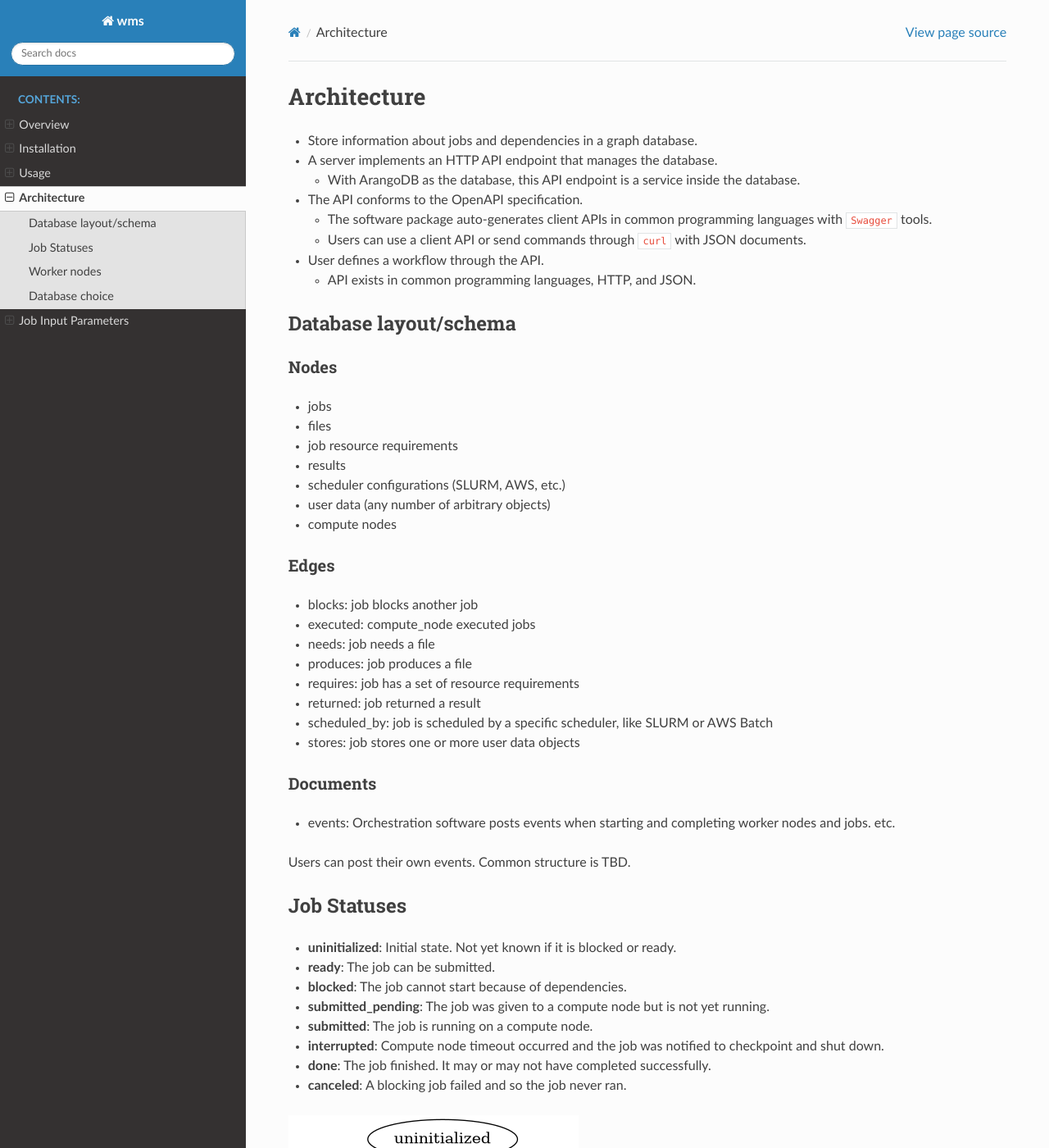
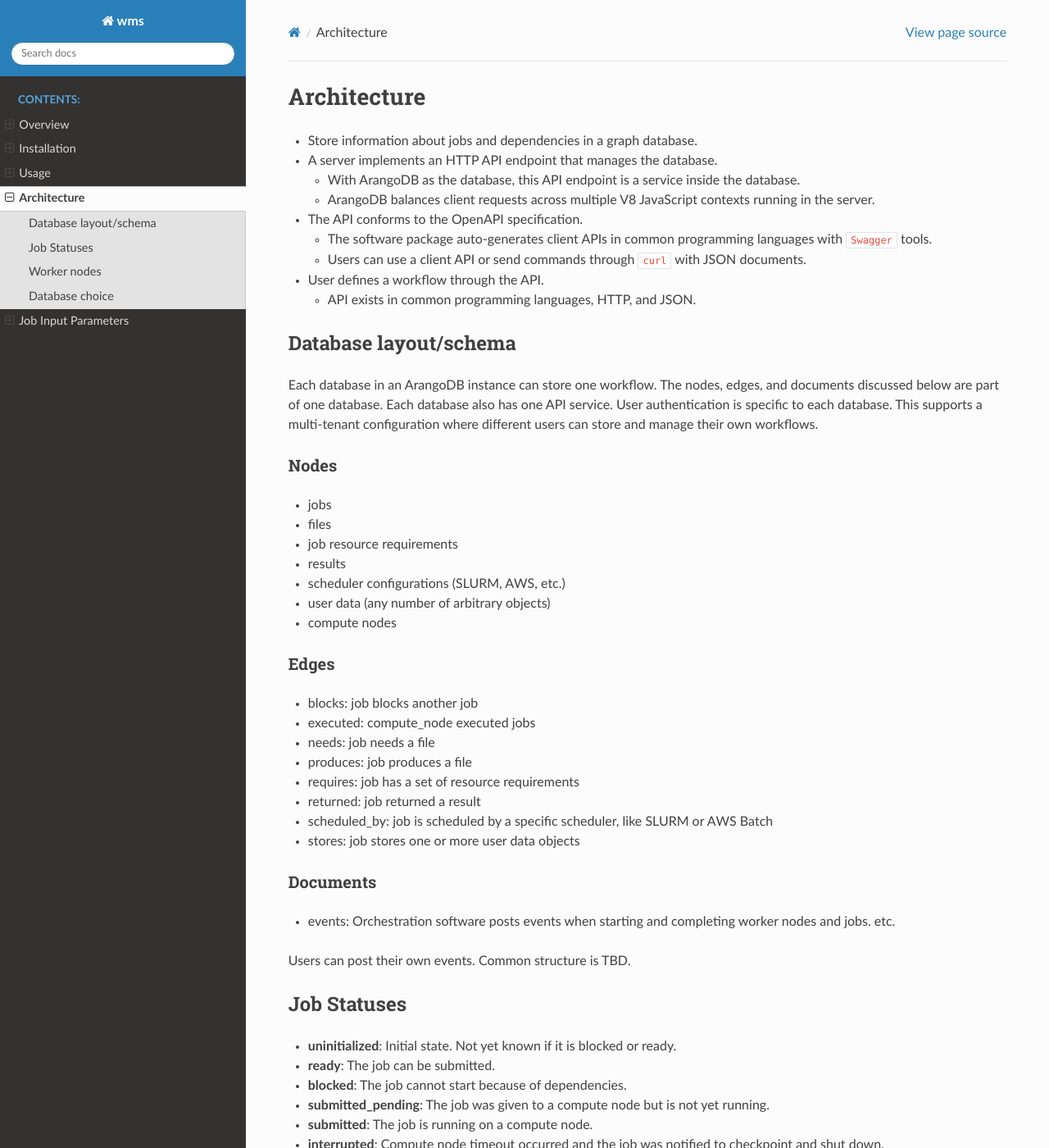
Before and after one commit to NREL/torc, a Sphinx documentation site: the page built from docs/architecture.rst, in a window 1280 px wide and 1400 px high. Shown: the whole window at 82% size. Built offline with Sphinx 7.4.7 and the Read the Docs theme 2.0.0, drawn with Linux system fonts in a browser that asks for light colours; some of the changed text lies outside the part shown.

Commit message:
Update docs

```diff
--- a/docs/architecture.rst
+++ b/docs/architecture.rst
@@ -6,6 +6,7 @@
 - A server implements an HTTP API endpoint that manages the database.
 
   - With ArangoDB as the database, this API endpoint is a service inside the database.
+  - ArangoDB balances client requests across multiple V8 JavaScript contexts running in the server.
 
 - The API conforms to the OpenAPI specification.
 
@@ -19,6 +20,11 @@
 
 Database layout/schema
 ======================
+
+Each database in an ArangoDB instance can store one workflow. The nodes, edges, and documents
+discussed below are part of one database. Each database also has one API service. User
+authentication is specific to each database. This supports a multi-tenant configuration where
+different users can store and manage their own workflows.
 
 Nodes
 -----
@@ -58,15 +64,19 @@
 - **blocked**: The job cannot start because of dependencies.
 - **submitted_pending**: The job was given to a compute node but is not yet running.
 - **submitted**: The job is running on a compute node.
-- **interrupted**: Compute node timeout occurred and the job was notified to checkpoint and shut down.
+- **interrupted**: Compute node timeout occurred and the job was notified to checkpoint and shut
+  down.
 - **done**: The job finished. It may or may not have completed successfully.
 - **canceled**: A blocking job failed and so the job never ran.
+- **disabled**: The job cannot run or change state.
 
 .. graphviz::
 
    digraph job_statuses {
       "uninitialized" -> "ready";
       "uninitialized" -> "blocked";
+      "uninitialized" -> "disabled";
+      "disabled" -> "uninitialized";
       "ready" -> "submitted_pending";
       "submitted_pending" -> "submitted";
       "submitted" -> "done";
@@ -119,3 +129,4 @@
 - Graph nodes and edges can store full JSON documents and filters can use those documents. Neo4j
   can store key-value pairs but not nested structures. That may be limiting, especially for
   user-defined events. Using Neo4j for storing job dependencies may require a second database.
+- ArangoDB provides built-in API services.
--- a/docs/db_installation_eagle.rst
+++ b/docs/db_installation_eagle.rst
@@ -88,7 +88,7 @@
 
     $ cd db_service
     $ npm install
-    $ zip -r wms-service.zip manifest.json node_modules index.js src scripts
+    $ zip -r wms-service.zip manifest.json index.js src scripts
 
 5. Use the foxx-cli Singularity container to install the API service. This can be done on a login
    node. Change the IP address to the database compute node if you are not already on that node.
--- a/docs/db_installation_local.rst
+++ b/docs/db_installation_local.rst
@@ -89,7 +89,7 @@
 .. code-block:: console
 
     $ npm install
-    $ zip -r wms-service.zip manifest.json node_modules index.js src scripts
+    $ zip -r wms-service.zip manifest.json index.js src scripts
 
 Install that service via the web app by following instructions at
 https://www.arangodb.com/docs/stable/foxx-getting-started.html#try-it-out or by using the ``foxx``
```
